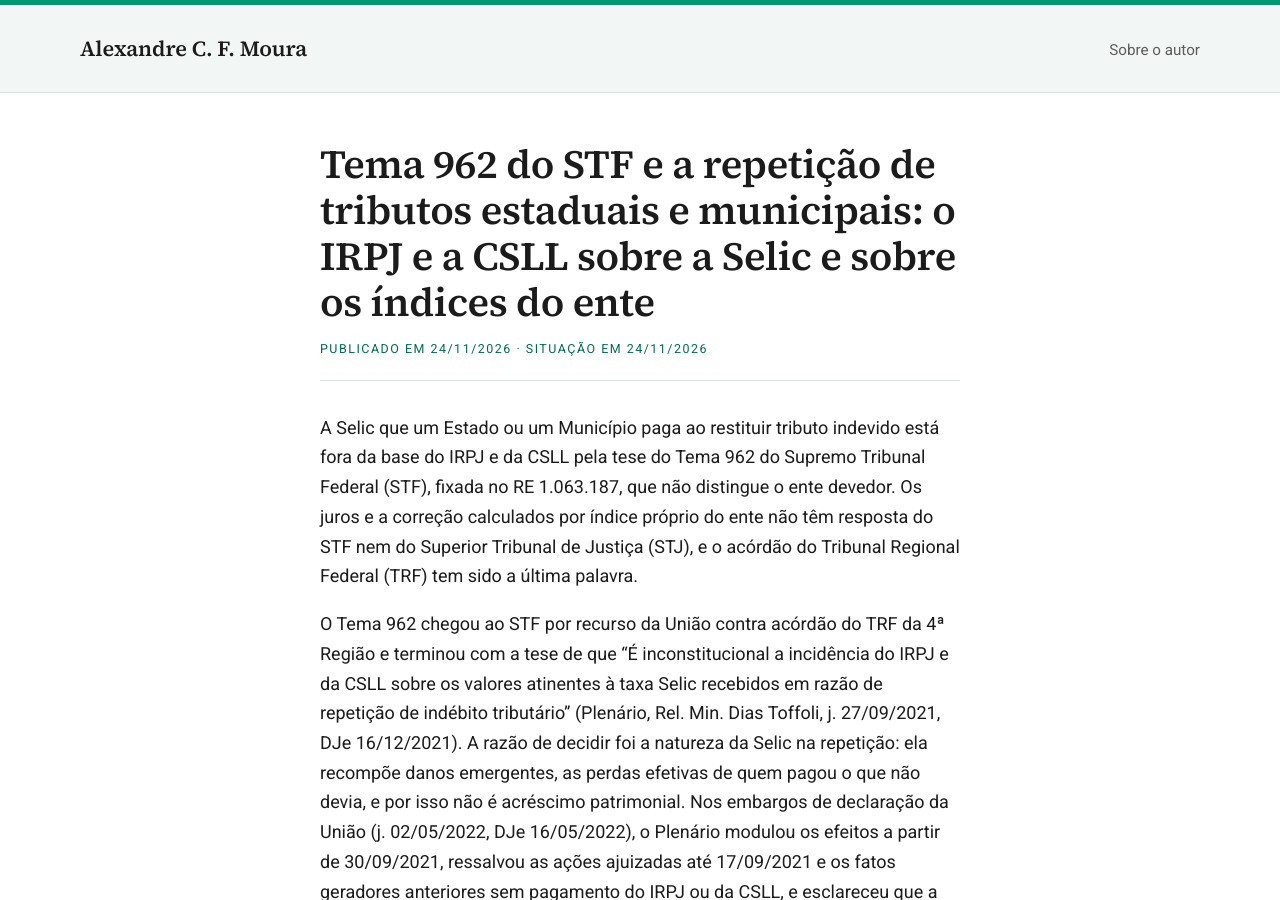
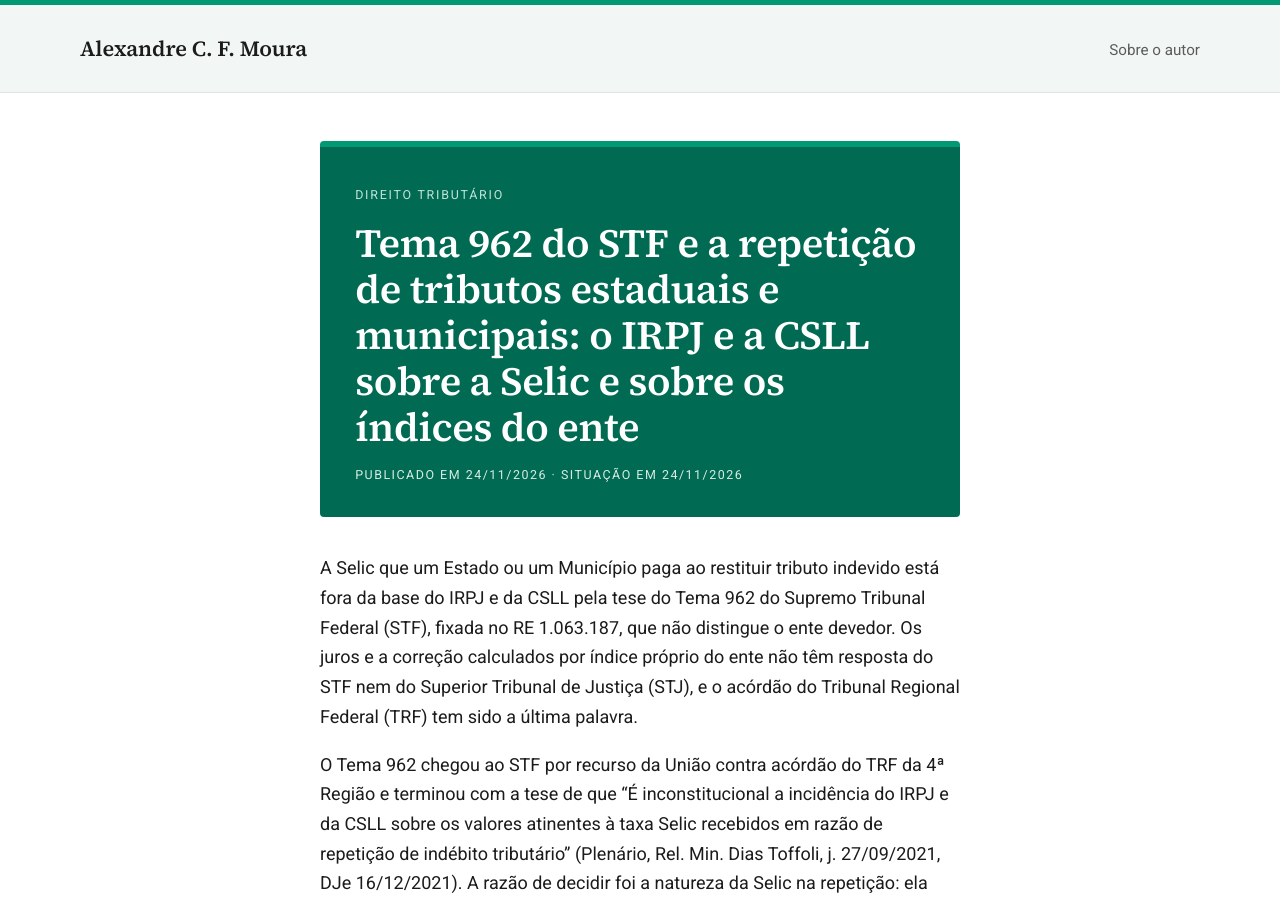
Before and after one commit to fmouraadvogados/blog, a Jekyll site: the page built from _posts/2026-11-24-tema-962-indebito-estadual-municipal.md, in a window 1280 px wide and 900 px high. Built offline with Jekyll 4.4.1, drawn with Linux system fonts in a browser that asks for light colours; our own code applies the rules of GitHub Pages for plain Markdown files.

Commit message:
Layout v2: layouts (pagina larga, cabecalho)

```diff
--- a/_layouts/default.html
+++ b/_layouts/default.html
@@ -7,7 +7,7 @@
 <a class="pular" href="#conteudo">Ir para o conteúdo</a>
 {% include header.html %}
 <main id="conteudo">
-<div class="coluna">
+<div class="{% if page.url == '/' %}largo{% else %}coluna{% endif %}">
 {{ content }}
 </div>
 </main>
--- a/_layouts/post.html
+++ b/_layouts/post.html
@@ -2,13 +2,13 @@
 layout: default
 ---
 <article class="artigo">
+  <header class="cabeca">
+  <p class="cabeca-tema">Direito tributário</p>
   <h1>{{ page.title }}</h1>
   <p class="datas">Publicado em <time datetime="{{ page.date | date: '%Y-%m-%d' }}">{{ page.date | date: "%d/%m/%Y" }}</time>
   {%- if page.atualizado_em %} · Atualizado em <time datetime="{{ page.atualizado_em | date: '%Y-%m-%d' }}">{{ page.atualizado_em | date: "%d/%m/%Y" }}</time>{% endif %}
   {%- if page.situacao_em %} · Situação em <time datetime="{{ page.situacao_em | date: '%Y-%m-%d' }}">{{ page.situacao_em | date: "%d/%m/%Y" }}</time>{% endif %}</p>
-  {%- if page.imagem %}
-  <img class="capa" src="{{ page.imagem }}" alt="{{ page.imagem_alt | escape }}">
-  {%- endif %}
+  </header>
   <div class="corpo">
 {{ content }}
   </div>
```
